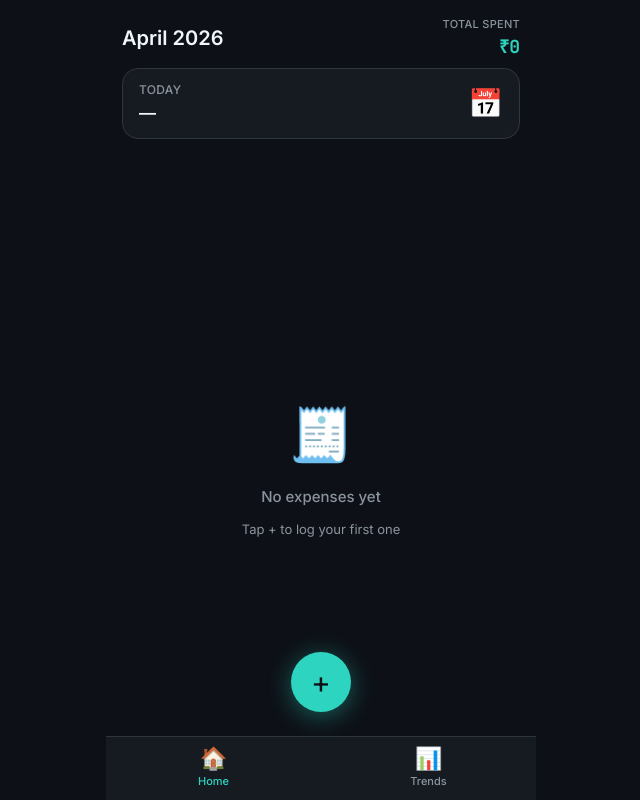
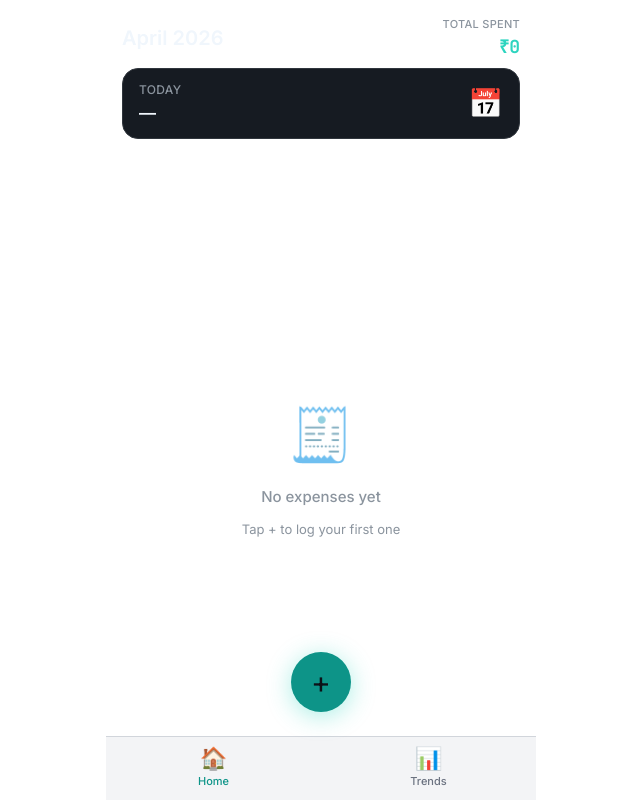
Before and after one commit to MeetVaghasia2274/Expense-Web, a React (Vite) app: page / in a window 1280 px wide. Shown: the whole page, without its empty margins (319-959 px from the left). Built offline with nearby package versions, Linux system fonts and the light colour scheme.

Commit message:
feat: add TrendsScreen with expense visualization charts and monthly analytics

```diff
--- a/src/index.css
+++ b/src/index.css
@@ -3,6 +3,21 @@
 @tailwind utilities;
 
 /* ─── CSS Custom Properties ───────────────────────────────────── */
+:root {
+  --bg-primary:    #ffffff;
+  --bg-secondary:  #f3f4f6;
+  --bg-tertiary:   #e5e7eb;
+  --accent:        #0d9488;
+  --accent-dim:    #0f766e;
+  --text-primary:  #111827;
+  --text-secondary:#6b7280;
+  --text-amount:   #0d9488;
+  --danger:        #ef4444;
+  --success:       #22c55e;
+  --border:        #d1d5db;
+}
+
+@media (prefers-color-scheme: dark) {
   :root {
     --bg-primary:    #0D1117;
     --bg-secondary:  #161B22;
@@ -15,6 +30,7 @@
     --danger:        #F85149;
     --success:       #3FB950;
     --border:        #30363D;
+  }
 }
 
 /* ─── Base Reset ──────────────────────────────────────────────── */
@@ -96,6 +112,8 @@ body {
   transform: translateX(-50%) translateY(100%);
   width: 100%;
   max-width: 430px;
+  max-height: 90svh;
+  overflow-y: auto;
   background: var(--bg-secondary);
   border-radius: 20px 20px 0 0;
   transition: transform 0.35s cubic-bezier(0.32, 0.72, 0, 1);
```
Lines whose indentation alone changed are shown as unchanged.
